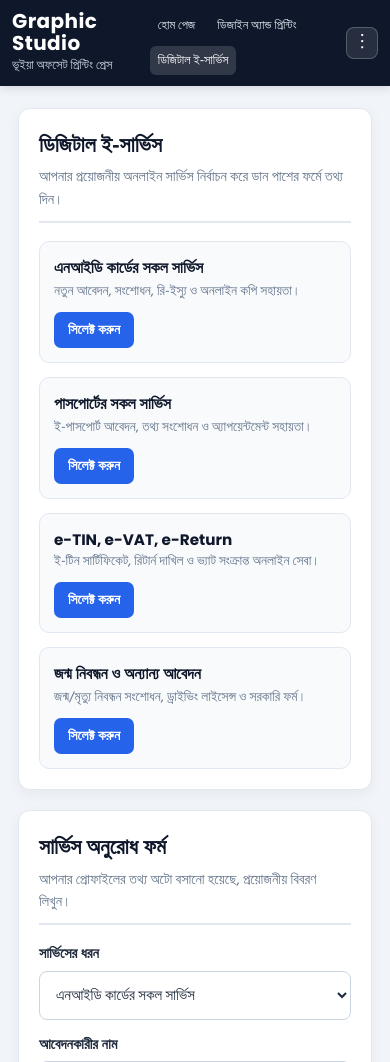
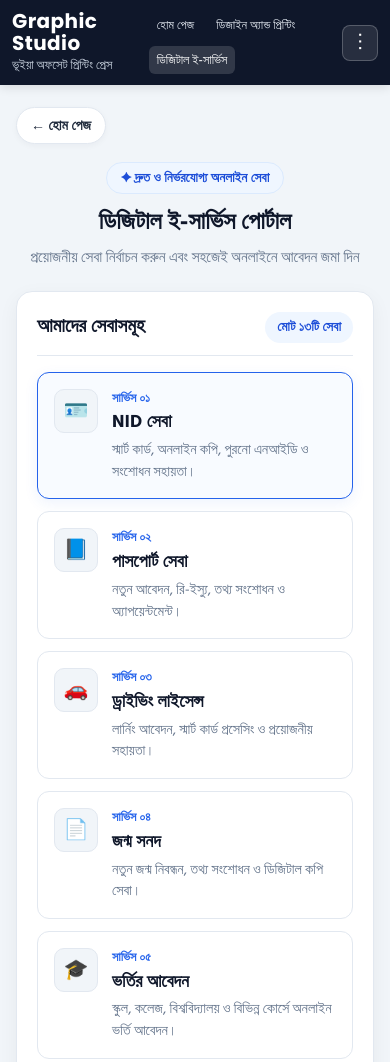
Before and after one commit to eservice24h/Test, a plain HTML site: page digital-eservice.html in a window 390 px wide. Shown: the top 1062 px of the page. Drawn offline with Linux system fonts and the light colour scheme; sample sign-in values are in the browser's storage.

Commit message:
Update digital-eservice.html

```diff
--- a/digital-eservice.html
+++ b/digital-eservice.html
@@ -3,7 +3,7 @@
 <head>
   <meta charset="UTF-8" />
   <meta name="viewport" content="width=device-width, initial-scale=1.0" />
-  <title>ডিজিটাল ই-সার্ভিস | Graphic Studio</title>
+  <title>ডিজিটাল ই-সার্ভিস পোর্টাল | Graphic Studio</title>
   <link rel="preconnect" href="https://fonts.googleapis.com" />
   <link rel="preconnect" href="https://fonts.gstatic.com" crossorigin />
   <link href="https://fonts.googleapis.com/css2?family=Hind+Siliguri:wght@400;500;600;700&family=Poppins:ital,wght@0,500;0,600;0,700;1,600&display=swap" rel="stylesheet" />
@@ -12,19 +12,15 @@
       --primary: #0f172a;
       --accent: #2563eb;
       --accent-hover: #1d4ed8;
-      --accent-soft: #eff6ff;
-      --emerald: #059669;
-      --emerald-hover: #047857;
       --bg: #f1f5f9;
       --card: #ffffff;
-      --card-soft: #f8fafc;
       --text: #1e293b;
       --muted: #64748b;
       --border: #e2e8f0;
-      --danger: #dc2626;
-      --danger-bg: #fef2f2;
-      --success: #15803d;
-      --success-bg: #f0fdf4;
+      --badge-bg: #eff6ff;
+      --badge-text: #1d4ed8;
+      --success-bg: #ecfdf5;
+      --success-text: #065f46;
     }
 
     * {
@@ -40,10 +36,9 @@
       min-height: 100vh;
       display: flex;
       flex-direction: column;
-      line-height: 1.55;
+      line-height: 1.5;
     }
 
-    /* Header */
     header {
       background: var(--primary);
       color: #ffffff;
@@ -113,7 +108,6 @@
       color: #ffffff;
     }
 
-    /* Three-Dot Menu */
     .more-menu {
       position: relative;
     }
@@ -176,160 +170,252 @@
       color: var(--accent);
     }
 
-    /* Main Layout */
     main {
       flex: 1;
-      max-width: 1280px;
+      max-width: 820px;
       width: 100%;
-      margin: 22px auto;
-      padding: 0 18px;
-      display: grid;
-      grid-template-columns: 1.35fr 1fr;
-      gap: 20px;
-      align-items: start;
+      margin: 22px auto 36px;
+      padding: 0 16px;
     }
 
-    .card {
+    .back-btn {
+      display: inline-flex;
+      align-items: center;
+      gap: 6px;
+      text-decoration: none;
+      color: var(--text);
+      background: #ffffff;
+      border: 1px solid var(--border);
+      padding: 7px 14px;
+      border-radius: 999px;
+      font-size: 0.88rem;
+      font-weight: 600;
+      box-shadow: 0 2px 6px rgba(15, 23, 42, 0.04);
+      margin-bottom: 18px;
+    }
+
+    .back-btn:hover {
+      border-color: #cbd5e1;
+      background: #f8fafc;
+    }
+
+    .hero-header {
+      text-align: center;
+      margin-bottom: 22px;
+    }
+
+    .hero-pill {
+      display: inline-block;
+      background: var(--badge-bg);
+      color: var(--badge-text);
+      font-size: 0.84rem;
+      font-weight: 700;
+      padding: 5px 14px;
+      border-radius: 999px;
+      margin-bottom: 10px;
+      border: 1px solid #dbeafe;
+    }
+
+    .hero-header h1 {
+      font-size: 1.85rem;
+      font-weight: 700;
+      color: var(--primary);
+      margin-bottom: 6px;
+    }
+
+    .hero-header p {
+      font-size: 0.96rem;
+      color: var(--muted);
+    }
+
+    .services-container {
       background: var(--card);
       border: 1px solid var(--border);
-      border-radius: 12px;
+      border-radius: 16px;
       padding: 20px;
-      box-shadow: 0 4px 14px rgba(15, 23, 42, 0.05);
+      box-shadow: 0 6px 20px rgba(15, 23, 42, 0.05);
+      margin-bottom: 24px;
     }
 
-    .page-title {
-      font-size: 1.35rem;
+    .services-top-bar {
+      display: flex;
+      align-items: center;
+      justify-content: space-between;
+      gap: 10px;
+      margin-bottom: 16px;
+      padding-bottom: 12px;
+      border-bottom: 1px solid var(--border);
+    }
+
+    .services-top-bar h2 {
+      font-size: 1.2rem;
+      font-weight: 700;
+      color: var(--primary);
+    }
+
+    .total-count-badge {
+      background: var(--badge-bg);
+      color: var(--badge-text);
+      font-size: 0.84rem;
+      font-weight: 700;
+      padding: 5px 12px;
+      border-radius: 999px;
+      white-space: nowrap;
+    }
+
+    .service-list {
+      display: flex;
+      flex-direction: column;
+      gap: 12px;
+    }
+
+    .service-item {
+      display: flex;
+      align-items: flex-start;
+      gap: 14px;
+      background: #ffffff;
+      border: 1px solid var(--border);
+      border-radius: 12px;
+      padding: 16px;
+      cursor: pointer;
+      transition: all 0.2s ease;
+    }
+
+    .service-item:hover,
+    .service-item.selected {
+      border-color: var(--accent);
+      background: #f8fbff;
+      box-shadow: 0 4px 14px rgba(37, 99, 235, 0.08);
+    }
+
+    .service-icon-box {
+      width: 44px;
+      height: 44px;
+      border-radius: 10px;
+      background: #f1f5f9;
+      border: 1px solid #e2e8f0;
+      display: flex;
+      align-items: center;
+      justify-content: center;
+      font-size: 1.25rem;
+      flex-shrink: 0;
+      color: var(--accent);
+    }
+
+    .service-content {
+      flex: 1;
+    }
+
+    .service-serial {
+      font-size: 0.78rem;
+      font-weight: 700;
+      color: var(--accent);
+      margin-bottom: 2px;
+    }
+
+    .service-title {
+      font-size: 1.12rem;
+      font-weight: 700;
+      color: var(--primary);
+      margin-bottom: 3px;
+    }
+
+    .service-desc {
+      font-size: 0.9rem;
+      color: var(--muted);
+    }
+
+    .apply-card {
+      background: var(--card);
+      border: 1px solid var(--border);
+      border-radius: 16px;
+      padding: 22px;
+      box-shadow: 0 6px 20px rgba(15, 23, 42, 0.05);
+    }
+
+    .apply-card h2 {
+      font-size: 1.25rem;
       font-weight: 700;
       color: var(--primary);
       margin-bottom: 4px;
     }
 
-    .page-sub {
-      font-size: 0.9rem;
+    .apply-card p.sub {
+      font-size: 0.88rem;
       color: var(--muted);
-      margin-bottom: 18px;
-      padding-bottom: 10px;
-      border-bottom: 2px solid var(--border);
-    }
-
-    .services-grid {
-      display: grid;
-      grid-template-columns: repeat(2, 1fr);
-      gap: 14px;
-    }
-
-    .eservice-item {
-      border: 1.5px solid var(--border);
-      border-radius: 10px;
-      padding: 14px;
-      background: var(--card-soft);
-      display: flex;
-      flex-direction: column;
-      justify-content: space-between;
-      gap: 10px;
-      transition: all 0.2s ease;
-    }
-
-    .eservice-item.selected {
-      border-color: var(--accent);
-      background: var(--accent-soft);
-    }
-
-    .eservice-title {
-      font-size: 1rem;
-      font-weight: 700;
-      color: var(--primary);
-    }
-
-    .eservice-title.en {
-      font-family: 'Poppins', sans-serif;
-      font-size: 0.95rem;
-    }
-
-    .eservice-desc {
-      font-size: 0.85rem;
-      color: var(--muted);
-    }
-
-    .btn-select {
-      align-self: flex-start;
-      background: var(--accent);
-      color: #ffffff;
-      border: none;
-      border-radius: 7px;
-      padding: 7px 14px;
-      font-size: 0.86rem;
-      font-weight: 700;
-      font-family: inherit;
-      cursor: pointer;
-    }
-
-    .btn-select:hover {
-      background: var(--accent-hover);
+      margin-bottom: 16px;
     }
 
     .form-group {
       margin-bottom: 14px;
     }
 
-    .form-label {
+    .form-group label {
       display: block;
       font-size: 0.9rem;
       font-weight: 700;
-      color: var(--text);
+      color: var(--primary);
       margin-bottom: 5px;
     }
 
-    .form-control,
-    .form-select,
-    textarea.form-control {
+    .form-group input,
+    .form-group select,
+    .form-group textarea {
       width: 100%;
       padding: 10px 12px;
-      border: 1.5px solid #cbd5e1;
+      border: 1px solid #cbd5e1;
       border-radius: 8px;
+      font-family: inherit;
       font-size: 0.94rem;
-      font-family: inherit;
       color: var(--text);
       background: #ffffff;
     }
 
-    .form-control:focus,
-    .form-select:focus {
+    .form-group input:focus,
+    .form-group select:focus,
+    .form-group textarea:focus {
       outline: none;
       border-color: var(--accent);
-      box-shadow: 0 0 0 3px rgba(37, 99, 235, 0.12);
+    }
+
+    .form-group textarea {
+      min-height: 92px;
+      resize: vertical;
     }
 
     .btn-submit {
       width: 100%;
-      background: var(--emerald);
+      background: var(--accent);
       color: #ffffff;
       border: none;
-      border-radius: 9px;
-      padding: 12px 16px;
+      padding: 11px 16px;
+      border-radius: 8px;
+      font-family: inherit;
       font-size: 1rem;
       font-weight: 700;
-      font-family: inherit;
       cursor: pointer;
+      transition: background 0.2s ease;
     }
 
     .btn-submit:hover {
-      background: var(--emerald-hover);
+      background: var(--accent-hover);
     }
 
-    .submit-msg {
-      display: none;
-      margin-top: 14px;
-      padding: 12px 14px;
-      border-radius: 8px;
-      background: var(--success-bg);
-      border: 1px solid #86efac;
-      color: var(--success);
+    .status-msg {
+      margin-top: 12px;
       font-size: 0.9rem;
       font-weight: 600;
+      color: var(--success-text);
+      background: var(--success-bg);
+      padding: 8px 12px;
+      border-radius: 8px;
+      display: none;
     }
 
-    /* Footer */
+    .status-msg.show {
+      display: block;
+    }
+
     footer {
       background: #0f172a;
       color: #e2e8f0;
@@ -364,12 +450,6 @@
       color: #cbd5e1;
     }
 
-    @media (max-width: 900px) {
-      main {
-        grid-template-columns: 1fr;
-      }
-    }
-
     @media (max-width: 600px) {
       header {
         padding: 10px 12px;
@@ -384,14 +464,8 @@
         padding: 5px 8px;
       }
 
-      .three-dot-btn {
-        width: 32px;
-        height: 32px;
-        font-size: 1.15rem;
-      }
-
-      .services-grid {
-        grid-template-columns: 1fr;
+      .hero-header h1 {
+        font-size: 1.5rem;
       }
 
       .footer-container {
@@ -404,7 +478,6 @@
 </head>
 <body>
 
-  <!-- Top Navigation Bar -->
   <header>
     <div class="nav-container">
       <a href="index.html" class="brand">
@@ -415,18 +488,18 @@
       <div class="nav-right">
         <nav>
           <a href="index.html">হোম পেজ</a>
-          <a href="design-printing.html">ডিজাইন অ্যান্ড প্রিন্টিং</a>
-          <a href="digital-eservice.html" class="active">ডিজিটাল ই-সার্ভিস</a>
+          <a href="design-printing.html" id="navDesignPrinting">ডিজাইন অ্যান্ড প্রিন্টিং</a>
+          <a href="digital-eservice.html" class="active" id="navDigitalEservice">ডিজিটাল ই-সার্ভিস</a>
         </nav>
 
         <div class="more-menu">
           <button type="button" class="three-dot-btn" id="threeDotBtn" aria-label="আরও অপশন" aria-expanded="false">&#8942;</button>
           <div class="dropdown-menu" id="threeDotDropdown">
-            <a href="profile.html" id="profileMenuLink" style="display: none;">প্রোফাইল</a>
-            <a href="auth.html" id="authMenuLink">লগইন / সাইনআপ</a>
+            <a href="profile.html" id="profileMenuLink">প্রোফাইল</a>
+            <a href="auth.html" id="authMenuLink" style="display: none;">লগইন / সাইনআপ</a>
             <a href="contact.html" id="contactMenuLink">যোগাযোগ</a>
-            <a href="admin-login.html" id="adminMenuLink">অ্যাডমিন লগইন</a>
-            <button type="button" id="logoutMenuBtn" style="display: none;">লগআউট</button>
+            <a href="admin-login.html" id="adminMenuLink" style="display: none;">অ্যাডমিন লগইন</a>
+            <button type="button" id="logoutMenuBtn">লগআউট</button>
           </div>
         </div>
       </div>
@@ -434,103 +507,192 @@
   </header>
 
   <main>
-    <!-- Left: Digital e-Services List -->
-    <section class="card">
-      <h1 class="page-title">ডিজিটাল ই-সার্ভিস</h1>
-      <p class="page-sub">আপনার প্রয়োজনীয় অনলাইন সার্ভিস নির্বাচন করে ডান পাশের ফর্মে তথ্য দিন।</p>
+    <a href="index.html" class="back-btn">← হোম পেজ</a>
 
-      <div class="services-grid">
-        <div class="eservice-item" data-service="এনআইডি কার্ডের সকল সার্ভিস">
-          <div>
-            <div class="eservice-title">এনআইডি কার্ডের সকল সার্ভিস</div>
-            <div class="eservice-desc">নতুন আবেদন, সংশোধন, রি-ইস্যু ও অনলাইন কপি সহায়তা।</div>
-          </div>
-          <button type="button" class="btn-select" onclick="selectService('এনআইডি কার্ডের সকল সার্ভিস', this)">সিলেক্ট করুন</button>
-        </div>
+    <div class="hero-header">
+      <div class="hero-pill">✦ দ্রুত ও নির্ভরযোগ্য অনলাইন সেবা</div>
+      <h1>ডিজিটাল ই-সার্ভিস পোর্টাল</h1>
+      <p>প্রয়োজনীয় সেবা নির্বাচন করুন এবং সহজেই অনলাইনে আবেদন জমা দিন</p>
+    </div>
 
-        <div class="eservice-item" data-service="পাসপোর্টের সকল সার্ভিস">
-          <div>
-            <div class="eservice-title">পাসপোর্টের সকল সার্ভিস</div>
-            <div class="eservice-desc">ই-পাসপোর্ট আবেদন, তথ্য সংশোধন ও অ্যাপয়েন্টমেন্ট সহায়তা।</div>
-          </div>
-          <button type="button" class="btn-select" onclick="selectService('পাসপোর্টের সকল সার্ভিস', this)">সিলেক্ট করুন</button>
-        </div>
+    <section class="services-container">
+      <div class="services-top-bar">
+        <h2>আমাদের সেবাসমূহ</h2>
+        <span class="total-count-badge" id="totalServicesBadge">মোট ১৩টি সেবা</span>
+      </div>
 
-        <div class="eservice-item" data-service="e-TIN, e-VAT, e-Return">
-          <div>
-            <div class="eservice-title en">e-TIN, e-VAT, e-Return</div>
-            <div class="eservice-desc">ই-টিন সার্টিফিকেট, রিটার্ন দাখিল ও ভ্যাট সংক্রান্ত অনলাইন সেবা।</div>
-          </div>
-          <button type="button" class="btn-select" onclick="selectService('e-TIN, e-VAT, e-Return', this)">সিলেক্ট করুন</button>
-        </div>
-
-        <div class="eservice-item" data-service="জন্ম নিবন্ধন ও অন্যান্য অনলাইন আবেদন">
-          <div>
-            <div class="eservice-title">জন্ম নিবন্ধন ও অন্যান্য আবেদন</div>
-            <div class="eservice-desc">জন্ম/মৃত্যু নিবন্ধন সংশোধন, ড্রাইভিং লাইসেন্স ও সরকারি ফর্ম।</div>
-          </div>
-          <button type="button" class="btn-select" onclick="selectService('জন্ম নিবন্ধন ও অন্যান্য অনলাইন আবেদন', this)">সিলেক্ট করুন</button>
-        </div>
-      </div>
+      <div class="service-list" id="serviceCardsList"></div>
     </section>
 
-    <!-- Right: Service Request Form -->
-    <aside class="card">
-      <h2 class="page-title">সার্ভিস অনুরোধ ফর্ম</h2>
-      <p class="page-sub">আপনার প্রোফাইলের তথ্য অটো বসানো হয়েছে, প্রয়োজনীয় বিবরণ লিখুন।</p>
+    <section class="apply-card" id="applicationFormSection">
+      <h2>অনলাইন আবেদন ফর্ম</h2>
+      <p class="sub">নিচের যেকোনো সেবা কার্ডে ক্লিক করলে সেবাটি অটোমেটিক সিলেক্ট হয়ে যাবে।</p>
 
-      <form id="eserviceForm" onsubmit="submitEservice(event)">
+      <form id="eserviceApplicationForm">
         <div class="form-group">
-          <label for="serviceType" class="form-label">সার্ভিসের ধরন</label>
-          <select id="serviceType" class="form-select" required>
-            <option value="এনআইডি কার্ডের সকল সার্ভিস">এনআইডি কার্ডের সকল সার্ভিস</option>
-            <option value="পাসপোর্টের সকল সার্ভিস">পাসপোর্টের সকল সার্ভিস</option>
-            <option value="e-TIN, e-VAT, e-Return">e-TIN, e-VAT, e-Return</option>
-            <option value="জন্ম নিবন্ধন ও অন্যান্য অনলাইন আবেদন">জন্ম নিবন্ধন ও অন্যান্য আবেদন</option>
-          </select>
+          <label for="selectedServiceInput">নির্বাচিত সেবা</label>
+          <select id="selectedServiceInput" required></select>
         </div>
 
         <div class="form-group">
-          <label for="reqName" class="form-label">আবেদনকারীর নাম</label>
-          <input type="text" id="reqName" class="form-control" required />
+          <label for="clientNameInput">আপনার নাম</label>
+          <input type="text" id="clientNameInput" placeholder="পূর্ণ নাম লিখুন" required />
         </div>
 
         <div class="form-group">
-          <label for="reqMobile" class="form-label">মোবাইল নম্বর (WhatsApp)</label>
-          <input type="text" id="reqMobile" class="form-control" maxlength="11" required />
+          <label for="clientWhatsappInput">হোয়াটসঅ্যাপ নাম্বার</label>
+          <input type="tel" id="clientWhatsappInput" placeholder="যেমন: 017XXXXXXXX" required />
         </div>
 
         <div class="form-group">
-          <label for="reqDetails" class="form-label">প্রয়োজনীয় তথ্য / নোট</label>
-          <textarea id="reqDetails" rows="3" class="form-control" placeholder="যেমন: কী সংশোধন বা আবেদন করতে চাচ্ছেন তা সংক্ষেপে লিখুন"></textarea>
+          <label for="clientNoteInput">আবেদনের বিস্তারিত তথ্য</label>
+          <textarea id="clientNoteInput" placeholder="প্রয়োজনীয় কাগজপত্র, তথ্য বা বিশেষ নির্দেশনা লিখুন..."></textarea>
         </div>
 
-        <button type="submit" class="btn-submit">অনুরোধ জমা দিন</button>
+        <button type="submit" class="btn-submit">আবেদন জমা দিন</button>
+        <div class="status-msg" id="applicationStatusMsg"></div>
       </form>
-
-      <div class="submit-msg" id="eserviceMsg"></div>
-    </aside>
+    </section>
   </main>
 
-  <!-- Footer -->
   <footer>
     <div class="footer-container">
-      <div class="footer-left">
-        Operated by <i>Istiake Mahin</i>
-      </div>
-      <div class="footer-right">
-        ভূইয়া অফসেট প্রিন্টিং প্রেস দ্বারা পরিচালিত
-      </div>
+      <div class="footer-left">Operated by <i>Istiake Mahin</i></div>
+      <div class="footer-right">ভূইয়া অফসেট প্রিন্টিং প্রেস দ্বারা পরিচালিত</div>
     </div>
   </footer>
 
   <script src="auth-guard.js"></script>
   <script>
+    const THIRTEEN_ESERVICES = [
+      {
+        serial: '০১',
+        icon: '🪪',
+        title: 'NID সেবা',
+        desc: 'স্মার্ট কার্ড, অনলাইন কপি, পুরনো এনআইডি ও সংশোধন সহায়তা।'
+      },
+      {
+        serial: '০২',
+        icon: '📘',
+        title: 'পাসপোর্ট সেবা',
+        desc: 'নতুন আবেদন, রি-ইস্যু, তথ্য সংশোধন ও অ্যাপয়েন্টমেন্ট।'
+      },
+      {
+        serial: '০৩',
+        icon: '🚗',
+        title: 'ড্রাইভিং লাইসেন্স',
+        desc: 'লার্নিং আবেদন, স্মার্ট কার্ড প্রসেসিং ও প্রয়োজনীয় সহায়তা।'
+      },
+      {
+        serial: '০৪',
+        icon: '📄',
+        title: 'জন্ম সনদ',
+        desc: 'নতুন জন্ম নিবন্ধন, তথ্য সংশোধন ও ডিজিটাল কপি সেবা।'
+      },
+      {
+        serial: '০৫',
+        icon: '🎓',
+        title: 'ভর্তির আবেদন',
+        desc: 'স্কুল, কলেজ, বিশ্ববিদ্যালয় ও বিভিন্ন কোর্সে অনলাইন ভর্তি আবেদন।'
+      },
+      {
+        serial: '০৬',
+        icon: '📝',
+        title: 'স্টেটমেন্ট অফ পারপাস',
+        desc: 'অধ্যয়ন, স্কলারশিপ বা ভিসার উদ্দেশ্যে SOP ড্রাফটিং ও সাজানো।'
+      },
+      {
+        serial: '০৭',
+        icon: '📑',
+        title: 'সিভি রাইটিং',
+        desc: 'চাকরি ও অ্যাকাডেমিক প্রয়োজনে প্রফেশনাল সিভি তৈরি ও আপডেট।'
+      },
+      {
+        serial: '০৮',
+        icon: '✉️',
+        title: 'লেটার অ্যান্ড ইমেইল রাইটিং',
+        desc: 'অফিসিয়াল আবেদনপত্র, কভার লেটার ও প্রফেশনাল ইমেইল লেখা।'
+      },
+      {
+        serial: '০৯',
+        icon: '🔍',
+        title: 'পরীক্ষার পূর্ণ নিরীক্ষণের আবেদন',
+        desc: 'বোর্ড বা বিশ্ববিদ্যালয়ের ফলাফল পুনঃনিরীক্ষণ ও আবেদন সহায়তা।'
+      },
+      {
+        serial: '১০',
+        icon: '🧾',
+        title: 'ট্যাক্স / e-TIN / e-BIN সহায়তা',
+        desc: 'অনলাইন ট্যাক্স, e-TIN বা ব্যবসায়িক নিবন্ধন সংক্রান্ত তথ্য সহায়তা।'
+      },
+      {
+        serial: '১১',
+        icon: '🏛️',
+        title: 'অনলাইন সরকারি ও নাগরিক আবেদন',
+        desc: 'বিভিন্ন অনলাইন পোর্টালের আবেদন ও ডকুমেন্ট ফরম্যাটিং।'
+      },
+      {
+        serial: '১২',
+        icon: '⌨️',
+        title: 'বাংলা ও ইংরেজি কম্পোজ / টাইপসেটিং',
+        desc: 'দ্রুত ও নির্ভুল বাংলা-ইংরেজি টাইপ, কম্পোজ ও প্রিন্ট রেডি ফাইল।'
+      },
+      {
+        serial: '১৩',
+        icon: '🖨️',
+        title: 'ডিজিটাল প্রিন্ট, স্ক্যান ও PDF সেবা',
+        desc: 'ডকুমেন্ট স্ক্যানিং, পিডিএফ তৈরি/মার্জ এবং প্রয়োজনীয় প্রিন্ট সহায়তা।'
+      }
+    ];
+
+    const serviceCardsList = document.getElementById('serviceCardsList');
+    const selectedServiceInput = document.getElementById('selectedServiceInput');
+    const totalServicesBadge = document.getElementById('totalServicesBadge');
+    const eserviceApplicationForm = document.getElementById('eserviceApplicationForm');
+    const applicationStatusMsg = document.getElementById('applicationStatusMsg');
+
+    function toBnNum(n) {
+      const bn = ['০', '১', '২', '৩', '৪', '৫', '৬', '৭', '৮', '৯'];
+      return String(n).replace(/\d/g, d => bn[d]);
+    }
+
+    totalServicesBadge.textContent = `মোট ${toBnNum(THIRTEEN_ESERVICES.length)}টি সেবা`;
+
+    THIRTEEN_ESERVICES.forEach((srv, idx) => {
+      const card = document.createElement('div');
+      card.className = 'service-item' + (idx === 0 ? ' selected' : '');
+      card.innerHTML = `
+        <div class="service-icon-box">${srv.icon}</div>
+        <div class="service-content">
+          <div class="service-serial">সার্ভিস ${srv.serial}</div>
+          <div class="service-title">${srv.title}</div>
+          <div class="service-desc">${srv.desc}</div>
+        </div>
+      `;
+
+      card.addEventListener('click', () => {
+        document.querySelectorAll('.service-item').forEach(el => el.classList.remove('selected'));
+        card.classList.add('selected');
+        selectedServiceInput.value = srv.title;
+        document.getElementById('applicationFormSection').scrollIntoView({ behavior: 'smooth' });
+      });
+
+      serviceCardsList.appendChild(card);
+
+      const option = document.createElement('option');
+      option.value = srv.title;
+      option.textContent = `সার্ভিস ${srv.serial} — ${srv.title}`;
+      selectedServiceInput.appendChild(option);
+    });
+
     const threeDotBtn = document.getElementById('threeDotBtn');
     const threeDotDropdown = document.getElementById('threeDotDropdown');
 
     threeDotBtn.addEventListener('click', (e) => {
       e.stopPropagation();
+      if (window.AuthGuard && typeof window.AuthGuard.sync === 'function') {
+        window.AuthGuard.sync();
+      }
       const isOpen = threeDotDropdown.classList.toggle('show');
       threeDotBtn.setAttribute('aria-expanded', isOpen);
     });
@@ -542,45 +704,36 @@
       }
     });
 
-    const activeUser = JSON.parse(localStorage.getItem('graphicStudioActiveUser') || 'null');
-    if (activeUser) {
-      document.getElementById('reqName').value = activeUser.fullName || '';
-      document.getElementById('reqMobile').value = activeUser.mobile || '';
-    }
+    try {
+      const rawUser = localStorage.getItem('loggedInUser') || sessionStorage.getItem('loggedInUser');
+      if (rawUser) {
+        const u = JSON.parse(rawUser);
+        if (u.fullName) document.getElementById('clientNameInput').value = u.fullName;
+        if (u.whatsapp || u.phone) document.getElementById('clientWhatsappInput').value = u.whatsapp || u.phone;
+      }
+    } catch {}
 
-    function selectService(serviceName, btnEl) {
-      document.getElementById('serviceType').value = serviceName;
-      document.querySelectorAll('.eservice-item').forEach(item => item.classList.remove('selected'));
-      if (btnEl && btnEl.closest('.eservice-item')) {
-        btnEl.closest('.eservice-item').classList.add('selected');
-      }
-    }
+    eserviceApplicationForm.addEventListener('submit', (e) => {
+      e.preventDefault();
+      const record = {
+        id: 'GS-' + Date.now().toString().slice(-6),
+        service: selectedServiceInput.value,
+        name: document.getElementById('clientNameInput').value.trim(),
+        whatsapp: document.getElementById('clientWhatsappInput').value.trim(),
+        note: document.getElementById('clientNoteInput').value.trim(),
+        submittedAt: new Date().toISOString()
+      };
 
-    function submitEservice(event) {
-      event.preventDefault();
-      const serviceType = document.getElementById('serviceType').value;
-      const name = document.getElementById('reqName').value.trim();
-      const mobile = document.getElementById('reqMobile').value.trim();
-      const details = document.getElementById('reqDetails').value.trim();
+      try {
+        const list = JSON.parse(localStorage.getItem('gs_eservice_applications_v1') || '[]');
+        list.unshift(record);
+        localStorage.setItem('gs_eservice_applications_v1', JSON.stringify(list));
+      } catch {}
 
-      const requests = JSON.parse(localStorage.getItem('graphicStudioServiceRequests') || '[]');
-      const newReq = {
-        id: 'GS-' + Date.now().toString().slice(-6),
-        createdAt: new Date().toISOString(),
-        username: activeUser ? activeUser.username : '',
-        serviceType,
-        name,
-        mobile,
-        details
-      };
-      requests.unshift(newReq);
-      localStorage.setItem('graphicStudioServiceRequests', JSON.stringify(requests));
-
-      const msgBox = document.getElementById('eserviceMsg');
-      msgBox.style.display = 'block';
-      msgBox.innerHTML = `আপনার <strong>${serviceType}</strong>-এর অনুরোধ (কোড: <strong>${newReq.id}</strong>) সংরক্ষণ করা হয়েছে।`;
-      document.getElementById('reqDetails').value = '';
-    }
+      applicationStatusMsg.textContent = `আপনার আবেদন (${record.id} — ${record.service}) সফলভাবে জমা হয়েছে ✓`;
+      applicationStatusMsg.classList.add('show');
+      setTimeout(() => applicationStatusMsg.classList.remove('show'), 3500);
+    });
   </script>
 </body>
 </html>
```
